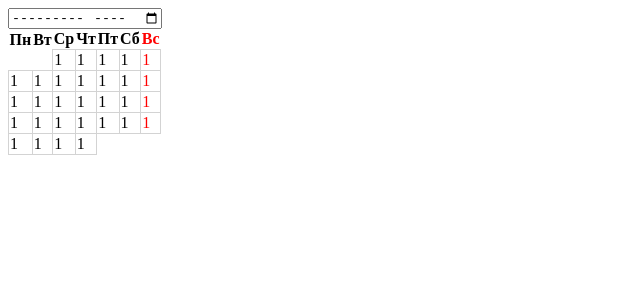
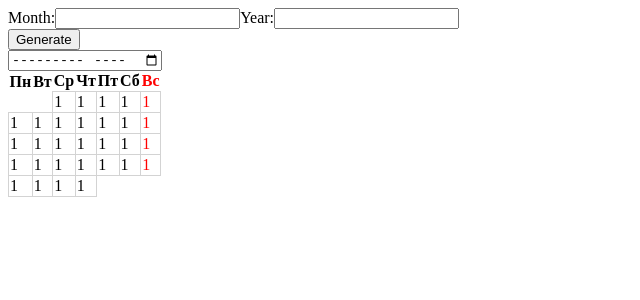
Before and after one commit to AgataHerbst/calendar-react, a Next.js app: page / in a window 1280 px wide. Shown: the top 300 px of the page, without its empty margins (0-640 px from the left). Built offline with nearby package versions, Linux system fonts and the light colour scheme.

Commit message:
добавила форму

```diff
--- /dev/null
+++ b/Components/InputDate.js
@@ -0,0 +1,14 @@
+import {useState} from 'react';
+
+function InputDate(){
+    const [generate, setGenerate] = useState();
+
+    return <>
+<div>
+<span>Month:<input></input></span>
+<span>Year:<input></input></span>
+</div>
+<div><button>Generate</button></div>
+    </>
+}
+export default InputDate;
--- a/Components/ReactCalendar.js
+++ b/Components/ReactCalendar.js
@@ -7,6 +7,7 @@ function ReactCalendar() {
 const [month, setMonth] = useState();
 const [selected, setSelected] = useState(null);
 const [date, setDate] = useState();
+
 
 
 const today = new Date();
@@ -29,6 +30,7 @@ const monthData = [
   };
 
     return<>
+
 <input type="month" onChange={e=>setMonth(e.target.value)}></input>
 <table className={s.table}>
     <thead>
--- a/pages/index.js
+++ b/pages/index.js
@@ -1,9 +1,10 @@
 import ReactCalendar from '../components/ReactCalendar';
-
+import InputDate from '../components/InputDate';
 
 function App() {
    return <>
-    <ReactCalendar />
+   <InputDate />
+   <ReactCalendar />
     </>
 }
 export default App;
```
